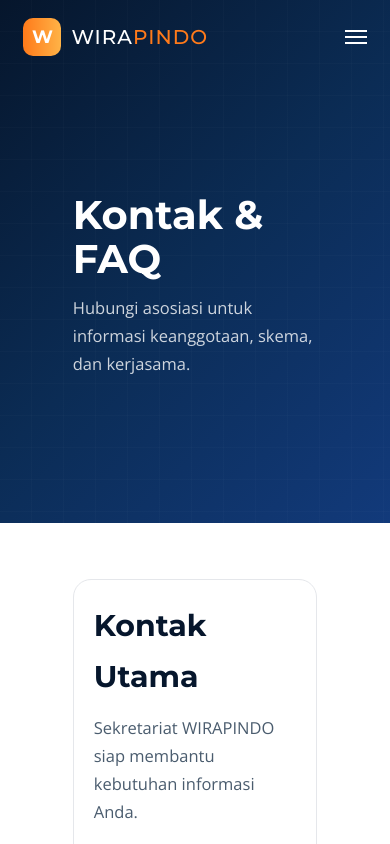
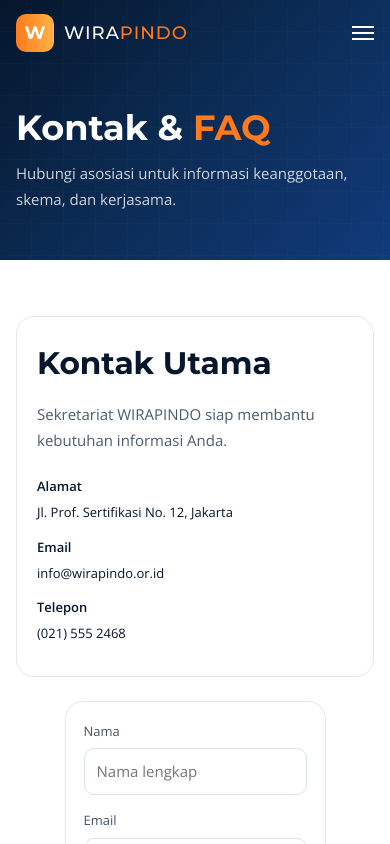
Before and after one commit to Mochi30/FE_LPK, a React (Vite) app: page /kontak in a window 390 px wide. Shown: the top 844 px of the page. Built offline with nearby package versions, Linux system fonts and the light colour scheme.

Commit message:
Improve frontend responsive layouts

```diff
--- a/src/pages/BeritaEventPage.jsx
+++ b/src/pages/BeritaEventPage.jsx
@@ -20,7 +20,7 @@
   return (
     <>
       <PageHero
-        title="Berita & Event"
+        title={<>Berita & <span className="accent-word">Event</span></>}
         description="Update kegiatan, seminar, dan agenda asosiasi LSP mitra."
       />
       <section className="alt">
--- a/src/pages/DaftarPage.jsx
+++ b/src/pages/DaftarPage.jsx
@@ -4,11 +4,11 @@
   return (
     <>
       <PageHero
-        title="Pendaftaran Sertifikasi"
+        title={<>Pendaftaran <span className="accent-word">Sertifikasi</span></>}
         description="Pilih LSP mitra dan skema sertifikasi, lalu lengkapi data dan dokumen yang dibutuhkan."
       />
-      <section className="alt">
-        <div className="container">
+      <section className="alt registration-section">
+        <div className="container registration-shell">
           <h2 className="section-title">Form Pendaftaran Sertifikasi</h2>
           <p className="section-desc">
             Form ini membantu peserta memilih LSP mitra, menentukan skema, dan mengunggah dokumen pendukung.
--- a/src/pages/KontakPage.jsx
+++ b/src/pages/KontakPage.jsx
@@ -5,7 +5,7 @@
   return (
     <>
       <PageHero
-        title="Kontak & FAQ"
+        title={<>Kontak & <span className="accent-word">FAQ</span></>}
         description="Hubungi asosiasi untuk informasi keanggotaan, skema, dan kerjasama."
       />
       <section>
--- a/src/pages/LspMitraPage.jsx
+++ b/src/pages/LspMitraPage.jsx
@@ -5,7 +5,7 @@
   return (
     <>
       <PageHero
-        title="Direktori LSP Mitra"
+        title={<>Direktori<span className="accent-word"> LSP Mitra</span></>}
         description="Daftar lengkap LSP mitra beserta sektor, skema, dan informasi kontak untuk memudahkan pencarian."
       />
       <section className="alt">
--- a/src/pages/PublikasiPage.jsx
+++ b/src/pages/PublikasiPage.jsx
@@ -5,7 +5,7 @@
   return (
     <>
       <PageHero
-        title="Publikasi & Resource"
+        title={<>Publikasi & <span className="accent-word">Resource</span></>}
         description="Memberikan akses mudah ke dokumen, regulasi, dan referensi untuk mendukung layanan sertifikasi."
       />
       <section className="alt">
--- a/src/pages/SektorSkemaPage.jsx
+++ b/src/pages/SektorSkemaPage.jsx
@@ -5,7 +5,7 @@
   return (
     <>
       <PageHero
-        title="Sektor & Skema Sertifikasi"
+        title={<>Sektor & <span className="accent-word">Skema Sertifikasi</span></>}
         description="Informasi sektor dan daftar skema sertifikasi yang tersedia pada LSP mitra."
       />
       <section className="alt">
--- a/src/pages/TentangPage.jsx
+++ b/src/pages/TentangPage.jsx
@@ -42,7 +42,7 @@
   return (
     <>
       <PageHero
-        title="Tentang WIRAPINDO"
+        title={<>Tentang <span className="accent-word">WIRAPINDO</span></>}
         description="Asosiasi LSP P3 yang berperan sebagai pusat informasi, kolaborasi, dan penguatan mutu sertifikasi."
       />
       <section className="alt">
--- a/src/styles/base.css
+++ b/src/styles/base.css
@@ -12,12 +12,52 @@
 }
 
 * { box-sizing: border-box; margin: 0; padding: 0; }
+html {
+  scroll-behavior: smooth;
+}
 body {
   font-family: "Open Sans", sans-serif;
   color: var(--navy);
   background: var(--white);
   line-height: 1.7;
   font-size: clamp(16px, 0.9vw + 13px, 19px);
+  overflow-x: hidden;
 }
 a { color: inherit; }
-.container { width: 75%; margin: 0 auto; padding: 0 24px; }
+img,
+svg,
+video,
+canvas {
+  max-width: 100%;
+}
+
+input,
+select,
+textarea,
+button {
+  font: inherit;
+}
+
+.container {
+  width: min(1120px, calc(100% - 32px));
+  margin: 0 auto;
+  padding: 0 24px;
+}
+
+@media (max-width: 980px) {
+  .container {
+    width: min(100%, calc(100% - 24px));
+    padding: 0 18px;
+  }
+}
+
+@media (max-width: 760px) {
+  body {
+    font-size: 15px;
+  }
+
+  .container {
+    width: 100%;
+    padding: 0 16px;
+  }
+}
--- a/src/styles/components.css
+++ b/src/styles/components.css
@@ -8,6 +8,7 @@
   gap: 20px;
   padding: 18px 6%;
   transition: 0.3s;
+  flex-wrap: wrap;
 }
 
 nav.scrolled {
@@ -216,6 +217,7 @@
   border: 1px solid rgba(30, 64, 175, 0.12);
   background: var(--white);
   padding: 24px;
+  margin: 0 auto;
 }
 .form-grid { display: grid; grid-template-columns: 1fr 1fr; gap: 14px; }
 label { display: block; font-size: 13px; margin-bottom: 6px; color: #445565; }
@@ -229,11 +231,25 @@
 textarea { min-height: 120px; resize: vertical; }
 .full { grid-column: 1 / -1; }
 
+.registration-shell {
+  display: grid;
+  justify-items: center;
+}
+
+.registration-shell .section-title,
+.registration-shell .section-desc {
+  text-align: center;
+}
+
 @media (max-width: 980px) {
   .grid-3 { grid-template-columns: 1fr 1fr; }
   .grid-4 { grid-template-columns: 1fr 1fr; }
   .showcase-grid,
   .about-visual-grid { grid-template-columns: 1fr; }
+
+  .card h3 {
+    font-size: 22px;
+  }
 }
 
 @media (max-width: 760px) {
@@ -255,11 +271,60 @@
     border-bottom: 1px solid rgba(255, 255, 255, 0.1);
   }
 
+  nav {
+    padding: 14px 16px;
+  }
+
+  .logo-text {
+    font-size: 18px;
+  }
+
+  .section-title {
+    font-size: clamp(28px, 8vw, 38px);
+  }
+
+  .section-desc {
+    margin-bottom: 22px;
+  }
+
+  .hero-actions {
+    flex-direction: column;
+    align-items: stretch;
+  }
+
+  .btn-primary,
+  .btn-secondary {
+    width: 100%;
+    text-align: center;
+    padding: 12px 18px;
+  }
+
   .grid-3,
   .grid-4,
   .form-grid,
   .showcase-grid,
   .about-visual-grid { grid-template-columns: 1fr; }
+
+  .card,
+  .form-wrap,
+  .contact-card,
+  .faq-card {
+    padding: 18px;
+  }
+
+  .card h3 {
+    font-size: 20px;
+  }
+
+  .card-media,
+  .instructor-photo,
+  .showcase-item {
+    min-height: 220px;
+  }
+
+  .registration-shell {
+    justify-items: stretch;
+  }
 }
 
 .program-actions {
--- a/src/styles/layout.css
+++ b/src/styles/layout.css
@@ -16,6 +16,11 @@
   font-size: clamp(40px, 5.8vw, 70px);
   line-height: 1.08;
   margin-bottom: 14px;
+}
+
+.page-hero h1 .accent-word,
+.hero h1 .accent-word {
+  color: var(--teal);
 }
 
 .hero p,
@@ -158,6 +163,12 @@
 }
 
 @media (max-width: 980px) {
+  .hero,
+  .page-hero {
+    min-height: auto;
+    padding: 120px 0 64px;
+  }
+
   .footer-shell {
     grid-template-columns: 1fr;
   }
@@ -168,11 +179,32 @@
 }
 
 @media (max-width: 760px) {
+  .hero,
+  .page-hero {
+    padding: 108px 0 48px;
+  }
+
+  .hero h1,
+  .page-hero h1 {
+    font-size: clamp(32px, 9vw, 46px);
+    line-height: 1.12;
+  }
+
+  .hero p,
+  .page-hero p {
+    max-width: none;
+  }
+
   .footer-columns {
     grid-template-columns: 1fr;
   }
 
   .footer-bottom {
     flex-direction: column;
+    align-items: flex-start;
+  }
+
+  .footer-legal {
+    flex-wrap: wrap;
   }
 }
--- a/src/styles/pages.css
+++ b/src/styles/pages.css
@@ -519,12 +519,20 @@
   .destination-grid {
     grid-template-columns: repeat(2, minmax(0, 1fr));
   }
+
+  .home-hero-visual {
+    margin-top: 16px;
+  }
+
+  .visual-chip {
+    right: 18px;
+  }
 }
 
 @media (max-width: 760px) {
   .home-hero-visual {
-    grid-template-columns: 1fr 1fr;
-    grid-auto-rows: 120px;
+    grid-template-columns: 1fr;
+    grid-auto-rows: 220px;
   }
 
   .destination-grid {
@@ -533,6 +541,16 @@
 
   .hero-metrics {
     grid-template-columns: 1fr;
+  }
+
+  .visual-card.tall {
+    grid-row: span 1;
+  }
+
+  .visual-chip {
+    position: static;
+    margin-top: 12px;
+    width: fit-content;
   }
 }
 
@@ -882,6 +900,21 @@
 
   .news-card-grid {
     grid-template-columns: 1fr;
+  }
+}
+
+@media (max-width: 760px) {
+  .news-filters .filter-chip,
+  .publication-filters .filter-chip,
+  .filter-chip {
+    width: 100%;
+    font-size: 15px;
+    padding: 10px 16px;
+    text-align: center;
+  }
+
+  .news-feature-visual {
+    height: 180px;
   }
 }
 
@@ -1269,7 +1302,7 @@
 }
 
 .webinar-visual {
-  height: 120px;
+  height: 200px;
   display: grid;
   place-items: center;
   color: #fff;
@@ -1293,12 +1326,12 @@
 }
 
 .webinar-body h3 {
-  font-size: clamp(12px, 0.7vw + 9px, 15px);
+  font-size: clamp(15px, 0.8vw + 11px, 19px);
   margin-bottom: 6px;
 }
 
 .webinar-body p {
-  font-size: 11px;
+  font-size: 18px;
   color: #64748b;
 }
 
@@ -1374,6 +1407,10 @@
   .contact-grid {
     grid-template-columns: 1fr;
   }
+
+  .partner-grid {
+    grid-template-columns: repeat(2, minmax(0, 1fr));
+  }
 }
 
 @media (max-width: 760px) {
@@ -1393,4 +1430,60 @@
   .webinar-grid {
     grid-template-columns: 1fr;
   }
+
+  .directory-card {
+    grid-template-columns: 1fr;
+    justify-items: start;
+  }
+
+  .scheme-head,
+  .scheme-meta,
+  .publication-meta {
+    flex-direction: column;
+    align-items: flex-start;
+  }
+
+  .scheme-meta,
+  .publication-meta {
+    gap: 8px;
+  }
+
+  .partner-grid {
+    grid-template-columns: 1fr;
+  }
+
+  .resource-category-card li,
+  .category-list li {
+    align-items: flex-start;
+    gap: 8px;
+  }
+
+  .webinar-visual {
+    height: 170px;
+  }
+
+  .webinar-body h3 {
+    font-size: clamp(16px, 4.8vw, 20px);
+  }
+
+  .webinar-body p {
+    font-size: 14px;
+  }
+
+  .contact-item {
+    font-size: 13px;
+  }
+
+  .org-node {
+    padding: 14px;
+  }
+
+  .cta-card {
+    padding: 24px 18px;
+  }
+
+  .cta-faq strong,
+  .cta-faq p {
+    font-size: 15px;
+  }
 }
```
